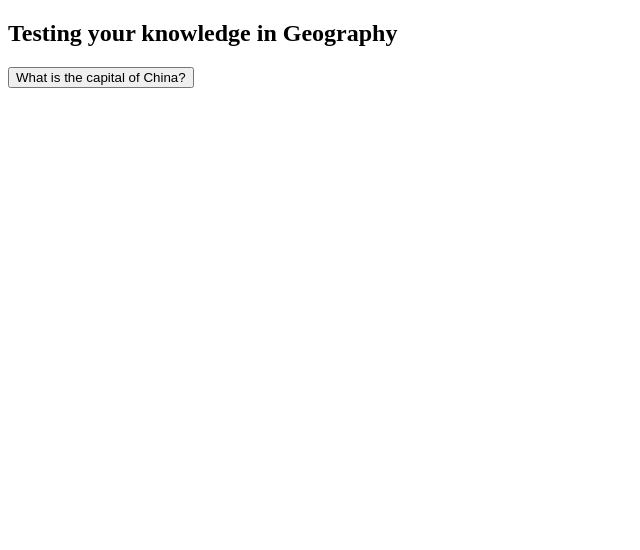
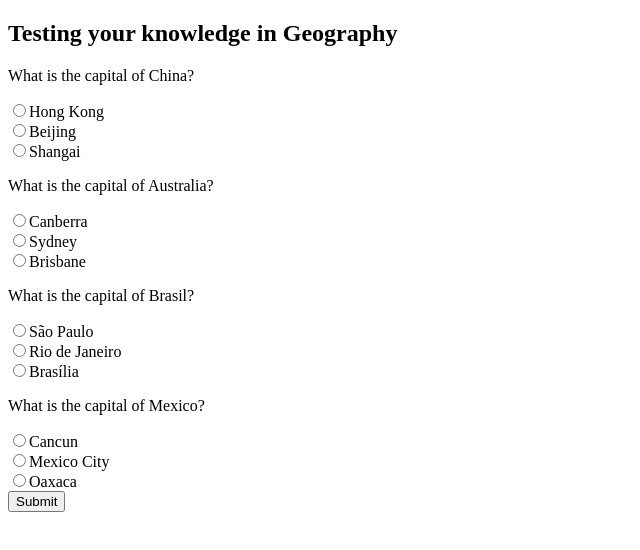
Before and after one commit to CamilaNepomuceno/JavaScript, a plain HTML site: page Challenge.html in a window 1280 px wide. Shown: the whole page, without its empty margins (0-640 px from the left). Drawn offline with Linux system fonts and the light colour scheme.

Commit message:
Add files via upload

```diff
--- a/Challenge.html
+++ b/Challenge.html
@@ -4,31 +4,159 @@
 <title>Testing your knowledge</title>
 
 <h2>Testing your knowledge in Geography</h2>
-<input type="button" value="What is the capital of China?" id="EnterOne" />
-<br><br>
 <p id="demo"></p>
-<p id="demo2"></p>
+<div id="Quiz"> </div>
+<button onclick="result()">Submit</button>
+<div id="output1"></div>
+
 
 <script>
 
-function Question(first) {
+ var perguntas = [];
+perguntas.push(
+    {
+        text: "What is the capital of China?",
+        answers: [
+            {
+                text: "Hong Kong",
+                value: 0
+            },
+            {
+                text: "Beijing",
+                value: 1
+            },
+            {
+                text: "Shangai",
+                value: 0
+            }
+        ]
+    }
+);
+perguntas.push(
+    {
+        text: "What is the capital of Australia?",
+        answers: [
+            {
+                text: "Canberra",
+                value: 1
+            },
+            {
+                text: "Sydney",
+                value: 0
+            },
+            {
+                text: "Brisbane",
+                value: 0
+            },
+        ]
 
-var Question1 = new Question("What is the capital of China");
-var Question2 = new Question("What is the capital of Australia?");
-var Question3 = new Question("What is the capital of Brasil?");
+    }
+);
+perguntas.push(
+    {
+        text: "What is the capital of Brasil?",
+        answers: [
+            {
+                text: "São Paulo",
+                value: 0
+            },
+            {
+                text: "Rio de Janeiro",
+                value: 0
+            },
+            {
+                text: "Brasília",
+                value: 1
+            },
+        ]
 
+    }
+);
+perguntas.push(
+    {
+        text: "What is the capital of Mexico?",
+        answers: [
+            {
+                text: "Cancun",
+                value: 0
+            },
+            {
+                text: "Mexico City",
+                value: 1
+            },
+            {
+                text: "Oaxaca",
+                value: 0
+            },
+        ]    }
+);
+
+
+function BuildQuiz (){
+ var Quiz = document.getElementById("Quiz");
+
+ //foreach question text
+ for(var i = 0; i< perguntas.length; i++){
+     //Create question text
+     var questionText = document.createElement("p");
+     questionText.innerHTML = perguntas[i].text ;
+
+     //Create question section
+     var questionSection = document.createElement("section");
+
+     //Add question text to section
+     questionSection.appendChild(questionText);
+
+
+     //foreach question answer
+  for(var j = 0; j< perguntas[i].answers.length; j++){
+
+      var answerText = document.createElement("input");
+      answerText.id = perguntas[i].answers[j].text;
+      answerText.type = "radio";
+      answerText.value = perguntas[i].answers[j].value;
+      answerText.name = "Question" + i;
+
+
+      var answerText2 = document.createElement("label");
+      answerText2.for = answerText.id;
+      answerText2.innerHTML = perguntas[i].answers[j].text;
+
+        //Create question answer
+      var answersSection = document.createElement("section");
+        //Add question answer to section
+      answersSection.appendChild(answerText);
+      answersSection.appendChild(answerText2);
+      questionSection.appendChild(answersSection);
+
+ }
+     Quiz.appendChild(questionSection);
+ }
 }
 
-function Answers(first, second, third) {
-    this.A = first;
-    this.B = second;
-	this.C = third;
+
+function result () {
+    var score = 0;
+
+    for(var i = 0; i< perguntas.length; i++){
+    for(var j = 0; j< perguntas[i].answers.length; j++){
+    var qanswers = document.getElementById(perguntas[i].answers[j].text);
+
+
+
+
+    if(qanswers.checked === true){
+        score = score + parseInt(qanswers.value);
+    }
+    }
+    }
+
+    document.getElementById("output1").innerHTML = ("Your score is " + score);
 }
 
-var Answer1 = new Answers("Hong Kong", "Beijing", "Shangai");
-var Answer2 = new Answers("Canberra", "Sydney", "Brisbane");
-var Answer3 = new Answers("Sao Paulo", "Rio de Janeiro", "Brasilia");
 
+
+BuildQuiz ();
 
 </script>
 
```
